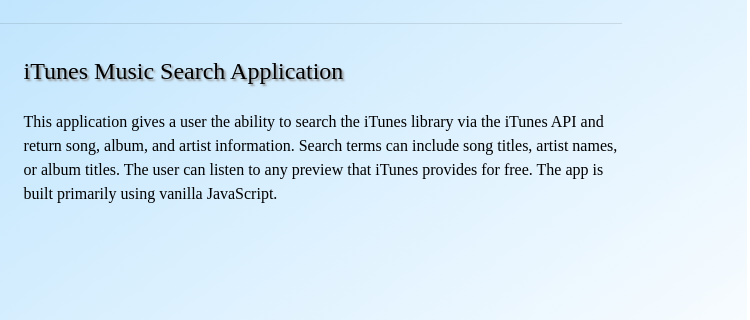
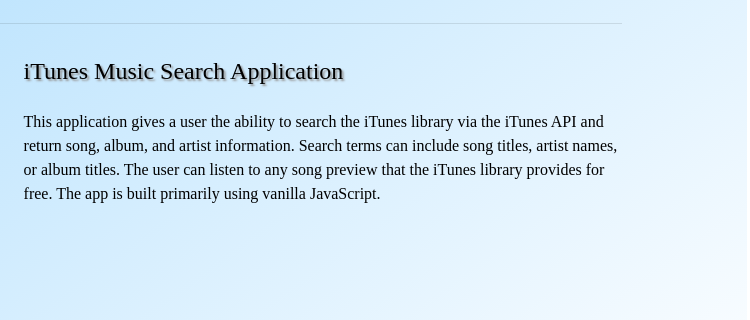
Before and after one commit to dbarnes87/portfolio, a plain HTML site: page index.html in a window 1280 px wide. Shown: the part 1947-2267 px from the top of the page, 530-1280 px from the left. Drawn offline with nearby package versions, Linux system fonts and the light colour scheme.

Commit message:
update itunes proj description

```diff
--- a/index.html
+++ b/index.html
@@ -75,7 +75,7 @@
 
                   <h3 class="f3 fw1 baskerville mt0 lh-title" id='itunes-title'>iTunes Music Search Application</h3>
 
-                  <p class="f6 f5-l lh-copy">This application gives a user the ability to search the iTunes library via the iTunes API and return song, album, and artist information.  Search terms can include song titles, artist names, or album titles.  The user can listen to any preview that iTunes provides for free.  The app is built primarily using vanilla JavaScript.</p>
+                  <p class="f6 f5-l lh-copy">This application gives a user the ability to search the iTunes library via the iTunes API and return song, album, and artist information.  Search terms can include song titles, artist names, or album titles.  The user can listen to any song preview that the iTunes library provides for free.  The app is built primarily using vanilla JavaScript.</p>
                   </p>
                 </div>
               </div>
```
